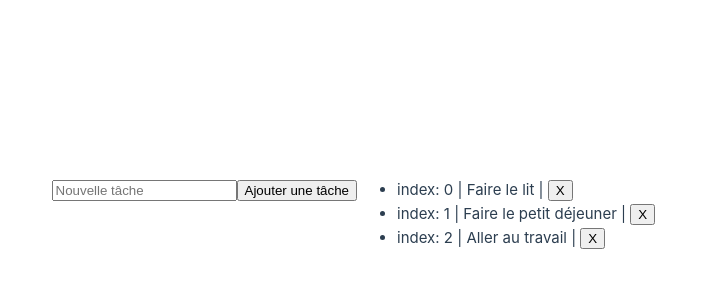
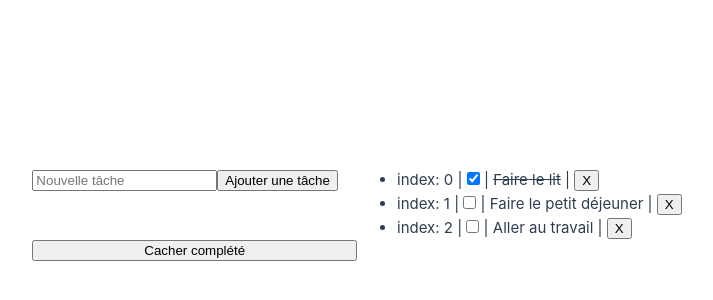
Before and after one commit to GregMarshall999/initiation-vue, a Vue app: page / in a window 1280 px wide. Shown: the part 186-486 px from the top of the page, without its empty margins (283-996 px from the left). Built offline with nearby package versions, Linux system fonts and the light colour scheme.

Commit message:
propriétés calculés

```diff
--- a/src/App.vue
+++ b/src/App.vue
@@ -5,39 +5,53 @@
   <button>Ajouter une tâche</button>
 </form>
 <ul>
-  <li v-for="(todo, index) in todoListe" :key="todo.id">
+  <li v-for="(todo, index) in cacherListe" :key="todo.id">
     index: {{ index }} |
-    {{ todo.texte }} |
+    <input type="checkbox" v-model="todo.complete" /> |
+    <span :class="{ complete: todo.complete }">{{ todo.texte }}</span> |
     <button @click="remove(todo)">X</button>
   </li>
 </ul>
 
+<button @click="cacherTache = !cacherTache">{{ cacherTache ? 'Tout afficher' : 'Cacher complété' }}</button>
+
 </template>
 
 <script setup>
-import { ref } from 'vue';
+import { ref, computed } from 'vue';
 
 var id = 0;
-
-const texteTache = ref('');
 const todoListe = ref([
-  { id: id++, texte: 'Faire le lit' },
-  { id: id++, texte: 'Faire le petit déjeuner' },
-  { id: id++, texte: 'Aller au travail' }
+  { id: id++, texte: 'Faire le lit', complete: true },
+  { id: id++, texte: 'Faire le petit déjeuner', complete: false },
+  { id: id++, texte: 'Aller au travail', complete: false }
 ]);
 
+//ajout / retirer tache
+const texteTache = ref('');
 const add = () => {
-  todoListe.value.push({ id: id++, texte: texteTache.value });
+  todoListe.value.push({ id: id++, texte: texteTache.value, complete: false });
   texteTache.value = '';
 }
-
 const remove = todo => {
   todoListe.value = todoListe.value.filter(t => t !== todo);
 }
 
+//afficher / masker tache complété
+const cacherTache = ref(false);
+const cacherListe = computed(() => {
+  console.log('compute');
+  return cacherTache.value ?
+    todoListe.value.filter(t => !t.complete) : todoListe.value;
+});
+
 </script>
 
 <style scoped>
+.complete {
+  text-decoration: line-through;
+}
+
 header {
   line-height: 1.5;
 }
```
